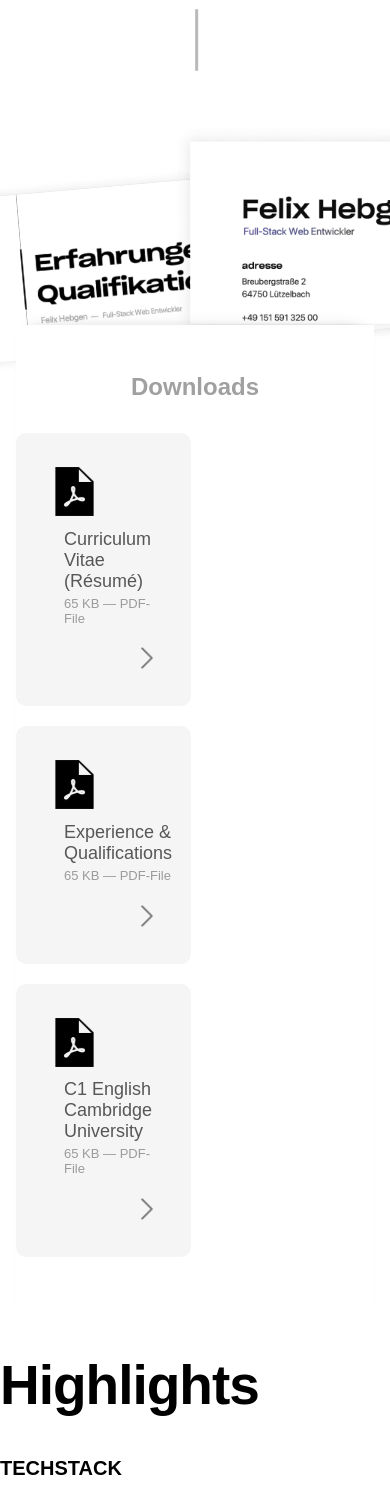
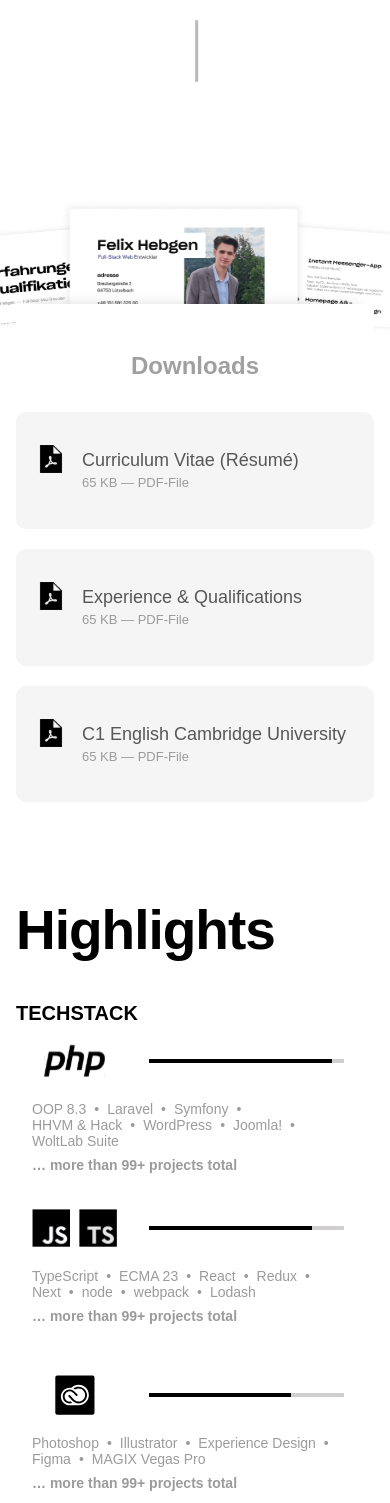
Before and after one commit to vallieres13/redesign-v2, a React app: page /Hire in a window 390 px wide. Shown: the part 433-1936 px from the top of the page. Built offline with nearby package versions, Linux system fonts and the light colour scheme; a web font is replaced by a local one.

Commit message:
Add responsive design (pt. 2)

```diff
--- a/src/styles/app.scss
+++ b/src/styles/app.scss
@@ -2913,11 +2913,39 @@ a.button {
 
 		&.mobile {
 			display: flex;
+
+			.logo {
+				margin-left: .5rem;
+			}
 		}
 
 		&.sticky.desktop {
 			display: none;
 		}
+	}
+
+	.contact {
+		.promo {
+			margin: 2.5rem 2rem 2rem;
+
+			.picture {
+				display: none;
+			}
+		}
+
+		.disclaimer {
+			margin: 0 2rem 3rem
+		}
+	}
+
+	.page .content {
+		margin-right: 1rem;
+		margin-left: 1rem;
+	}
+
+	.hire .highlights,
+	.hire .likes {
+		margin: 1rem 1rem 5rem;
 	}
 
 	.container {
@@ -2937,6 +2965,10 @@ a.button {
 		h2 {
 			font-size: 69px !important;
 		}
+	}
+
+	.hire .promo .downloads .wrapper .download {
+		width: 100%;
 	}
 
 	.techstack {
@@ -3156,6 +3188,10 @@ a.button {
 
 	.work .impressions .impression {
 		margin: 4rem auto 5rem;
+
+		&:last-child {
+			margin-bottom: 10rem;
+		}
 
 		.intro {
 			flex-direction: column-reverse;
@@ -3196,6 +3232,11 @@ a.button {
 			margin: 1rem 0;
 			width: 100%;
 
+			.actions .button {
+				display: inline-block;
+				margin: 0 0 1rem 0;
+			}
+
 			p {
 				margin: .5rem 0;
 				font-size: 20px;
@@ -3319,6 +3360,37 @@ a.button {
 		margin: 0 1rem;
 	}
 
+	.hire {
+		.promo .documents {
+			margin: 0 10rem -6.5rem 0;
+			text-align: center;
+			transform: scale(.4);
+		}
+
+		.page-heading .underscore {
+			display: none;
+		}
+	}
+
+	.hire .highlights .highlight {
+		flex-wrap: wrap;
+		margin: 0 1rem;
+
+		.icon {
+			text-align: center;
+		}
+
+		.progress {
+			width: calc(75% - 50px);
+			margin-right: 0;
+		}
+
+		.related {
+			margin: 1rem 0 3rem;
+			flex-basis: 100%;
+		}
+	}
+
 	footer .partners {
 		margin-left: -.5rem;
 		width: calc(100% + 1rem);
@@ -3367,6 +3439,13 @@ a.button {
 				font-size: 24%;
 			}
 		}
+	}
+}
+
+/* -- 600px */
+@media (max-width: 600px) {
+	.contact .promo .description .options .option {
+		width: 100%;
 	}
 }
 
@@ -3383,6 +3462,24 @@ a.button {
 			display: none;
 		}
 	}
+
+	.hire .promo .downloads .wrapper .download {
+		padding-left: 20px;
+		padding-right: 0;
+	}
+
+	.hire .promo .downloads .wrapper .download .collapsible {
+		margin: 2rem 0 -32px -20px;
+	}
+
+	.hire .promo .downloads .wrapper .download .action {
+		display: none;
+	}
+
+	.hire .promo .downloads .wrapper .download .icon img {
+		height: 30px;
+		width: 30px;
+	}
 }
 
 /* -- 455px */
@@ -3406,6 +3503,17 @@ a.button {
 		}
 	}
 
+
+	.contact {
+		.promo {
+			margin: 2.5rem 1rem 2rem;
+		}
+
+		.disclaimer {
+			margin: 0 1rem 3rem
+		}
+	}
+
 	.stories .articles > div .article .meta h2,
 	.stories .articles .aside .article .meta h2 {
 		font-size: 32px;
```
